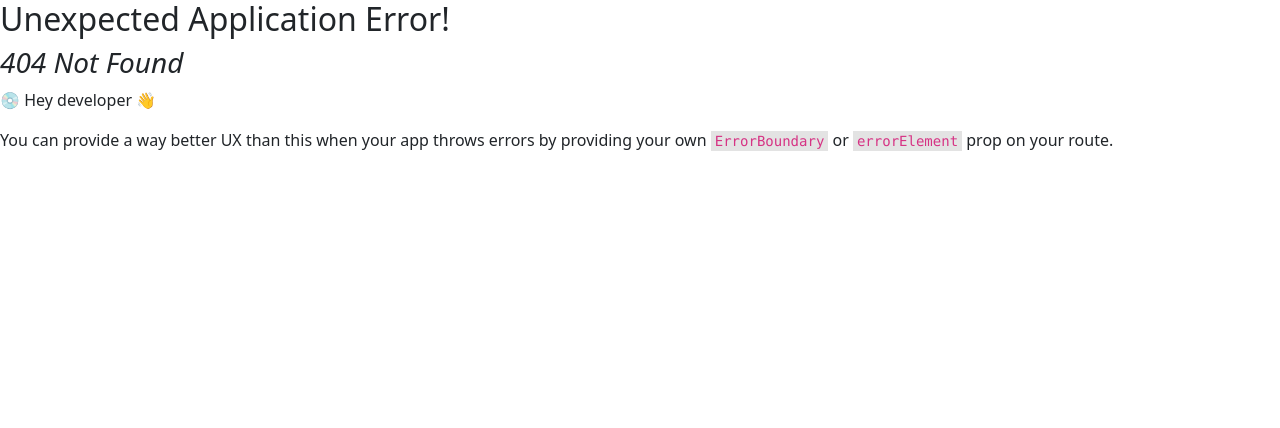
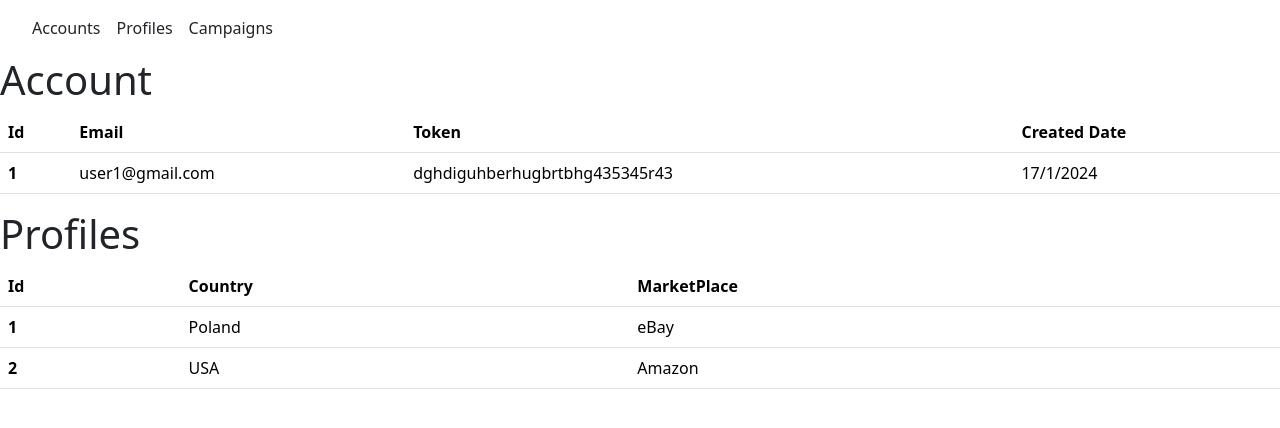
Before and after one commit to official-artem/react-tables, a React (Vite) app: page /react-tables/accounts/1 in a window 1280 px wide. Before the commit this address had no page. Shown: the top 428 px of the page. Built offline with nearby package versions, Linux system fonts and the light colour scheme.

Commit message:
some fixes

```diff
--- a/src/components/AccountsTable/AccountsTable.tsx
+++ b/src/components/AccountsTable/AccountsTable.tsx
@@ -26,6 +26,7 @@ export const AccountsTable = memo(
       }
     }, [accountId, table])
 
+
     const handleClickRow = (path: string) => {
       return navigate(path)
     }
@@ -46,7 +47,7 @@ export const AccountsTable = memo(
           <tbody>
             {accounts.map(({ account_id, authToken, email, creationDate }) => {
               return (
-                <tr style={{ cursor: "pointer" }} onClick={() => handleClickRow(`/accounts/${account_id}`)} key={account_id}>
+                <tr style={{ cursor: "pointer" }} onClick={() => handleClickRow(`accounts/${account_id}`)} key={account_id}>
                   <th scope="row">{account_id}</th>
                   <td>{email}</td>
                   <td>{authToken}</td>
--- a/src/components/Layout/Layout.tsx
+++ b/src/components/Layout/Layout.tsx
@@ -9,13 +9,13 @@ const Layout: FC = () => {
         <nav className='nav'>
           <ul className='header__links'>
             <li className='header__item'>
-              <NavLink className="header__link link-dark link-underline-opacity-0 link-underline-opacity-100-hover" to="/">Accounts</NavLink>
+              <NavLink  className="header__link link-dark link-underline-opacity-0 link-underline-opacity-100-hover" to="">Accounts</NavLink>
             </li>
             <li className='header__item'>
-              <NavLink className="header__link link-dark link-underline-opacity-0 link-underline-opacity-100-hover" to="/profiles">Profiles</NavLink>
+              <NavLink className="header__link link-dark link-underline-opacity-0 link-underline-opacity-100-hover" to="profiles">Profiles</NavLink>
             </li>
             <li className='header__item'>
-              <NavLink className="header__link link-dark link-underline-opacity-0 link-underline-opacity-100-hover" to="/campaigns">Campaigns</NavLink>
+              <NavLink className="header__link link-dark link-underline-opacity-0 link-underline-opacity-100-hover" to="campaigns">Campaigns</NavLink>
             </li>
           </ul>
         </nav>
--- a/src/components/ProfilesTable/ProfilesTable.tsx
+++ b/src/components/ProfilesTable/ProfilesTable.tsx
@@ -45,7 +45,7 @@ export const ProfilesTable = memo(
 
             {profiles.map(({ profileId, country, marketplace }) => {
               return (
-                <tr style={{ cursor: "pointer" }} onClick={() => handleClickRow(`/profiles/${profileId}`)} key={profileId}>
+                <tr style={{ cursor: "pointer" }} onClick={() => handleClickRow(`${profileId}`)} key={profileId}>
                   <th scope="row">{profileId}</th>
                   <td>{country}</td>
                   <td>{marketplace}</td>
```
Also changed, not shown: src/routes/config.tsx (+4 -4 lines).
